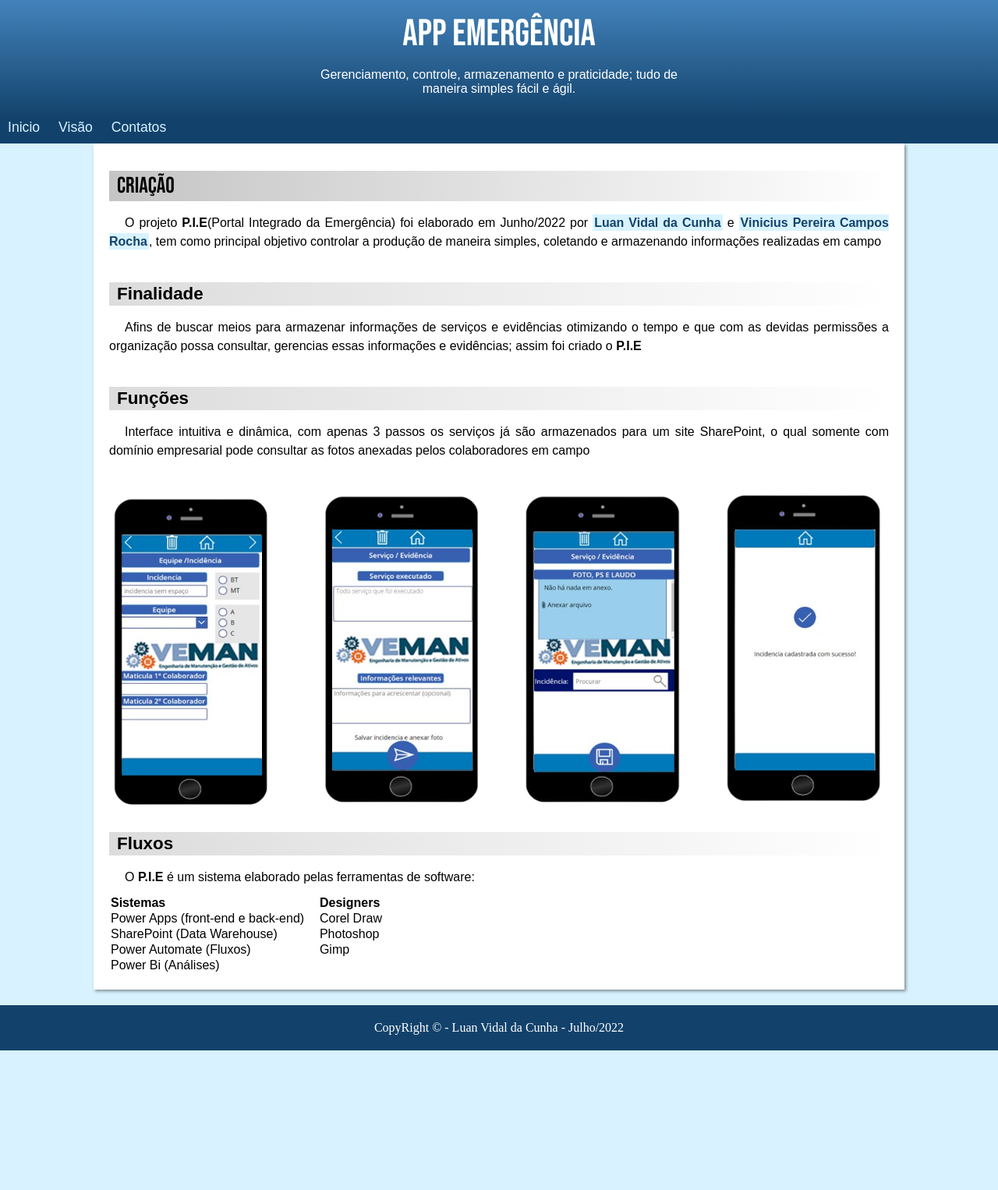
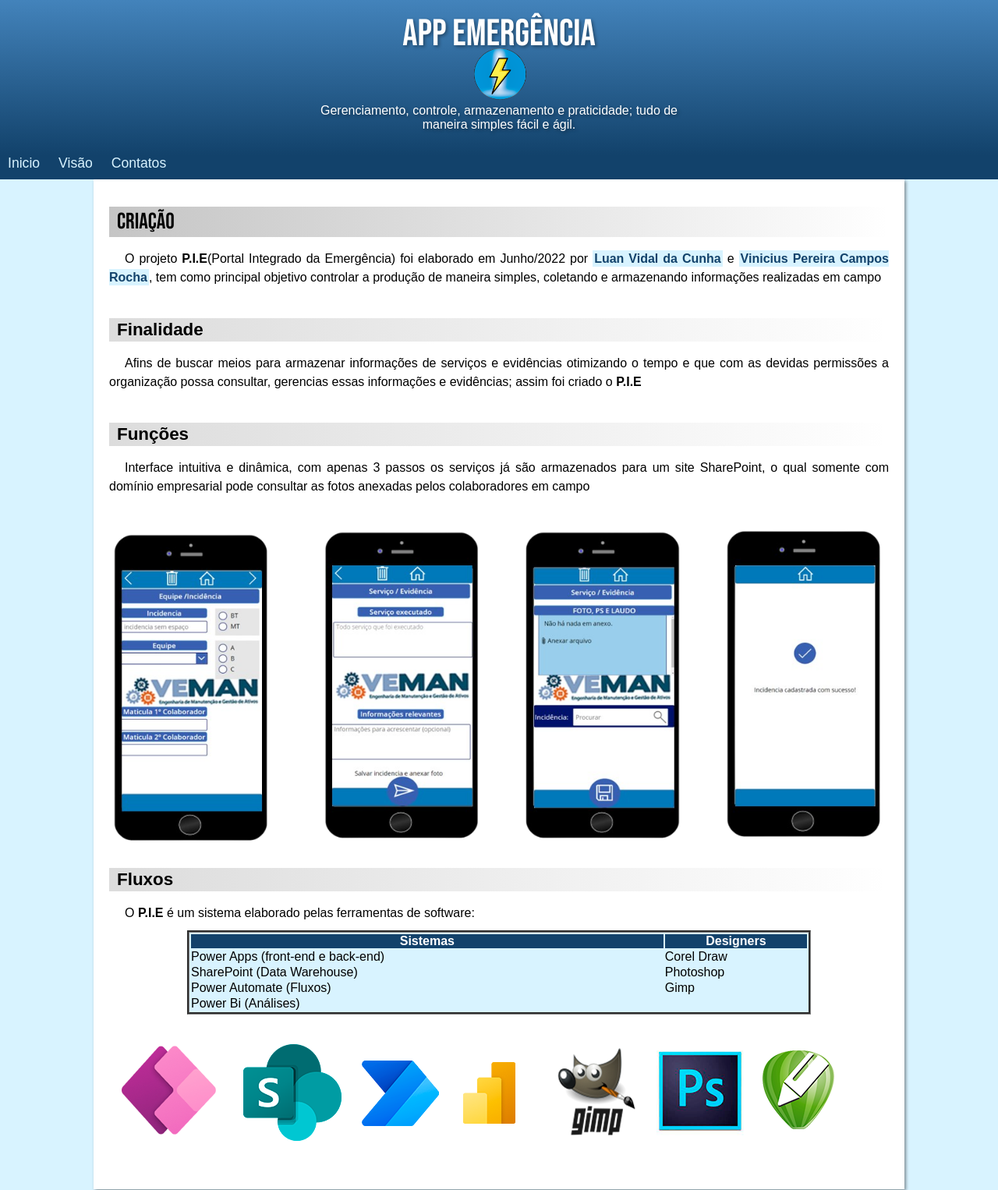
Before and after one commit to Vidall/projeto-app, a plain HTML site: page index.html in a window 1280 px wide. Shown: the top 1526 px of the page at 78% size. Before the commit the page ends 1347 px from the top, so only its background shows below. Drawn offline with Linux system fonts and the light colour scheme.

Commit message:
Atualizações

```diff
--- a/css/style.css
+++ b/css/style.css
@@ -28,12 +28,20 @@ header {
     text-align: center;
     background-image: linear-gradient(to bottom, #4383bb, #12426b);
 }
+header div.img-cabecalho{
+    display: block;
+}
+header img{
+    width: 75px;
+    height: 75px;
+}
 header h1 {
     font-size: 3em;
     font-family: var(--fonte-destaque);
     font-weight: normal;
     padding-top: 15px;
-    margin-bottom: 15px;
+    margin-bottom: -18px;
+    text-shadow: 2px 2px 4px rgba(0, 0, 0, 0.384);
 }
 header p {
     font-family: var(--fonte-padrao);
@@ -43,6 +51,7 @@ header p {
     padding-left: 5%;
     padding-right: 5%;
     padding-bottom: 30px;
+    text-shadow: 2px 2px 4px rgba(0, 0, 0, 0.384);
 }
 
 /*Formatação do Menu*/
@@ -112,6 +121,7 @@ main img.pequena {
     max-width: 100%;
     margin: auto;
     display: block;
+    text-align: center;
 }
 main p.fluxo {
     margin-bottom: 10px;
@@ -125,6 +135,19 @@ main li {
 }
 article {
     padding-top: 15px;
+}
+table {
+    background-color: var(--cor01);
+    margin: auto;
+    min-width: 80%;
+    border-style: groove;
+}
+
+
+table tr.titulo1 {
+    background-color: var(--cor04);
+    text-align: center;
+    color: white;
 }
 
 /*Rodapé*/
--- a/index.html
+++ b/index.html
@@ -11,6 +11,7 @@
 <body>
     <header>
         <h1>App Emergência</h1>
+        <div class="img-cabecalho"><img src="imagens/Icone.png" alt="icone"></div>
         <p>Gerenciamento, controle, armazenamento e praticidade; tudo de maneira simples fácil e ágil.</p>
     </header>
     <nav>
@@ -32,14 +33,19 @@
             </picture>
             <h2>Fluxos</h2>
             <p class="fluxo">O <strong>P.I.E</strong> é um sistema elaborado pelas ferramentas de software:</p>
-            <table>
-                <tr><td><strong>Sistemas</strong></td><td><strong>Designers</strong></td></tr>
-                <tr><td>Power Apps (front-end e back-end) &nbsp;&nbsp;&nbsp;</td><td>Corel Draw</td></tr>
-                <tr><td>SharePoint (Data Warehouse)</td><td>Photoshop</td></tr>
-                <tr><td>Power Automate (Fluxos)</td><td>Gimp</td></tr>
-                <tr><td>Power Bi (Análises)</td></tr>
-
-            </table>
+            <aside>
+                <table>
+                    <tr class="titulo1"><td class="columnA"><strong>Sistemas</strong></td><td class="columnB"><strong>Designers</strong></td></tr>
+                    <tr><td class="columnA">Power Apps (front-end e back-end) &nbsp;&nbsp;&nbsp;</td><td class="columnB">Corel Draw</td></tr>
+                    <tr><td class="columnA">SharePoint (Data Warehouse)</td><td class="columnB">Photoshop</td></tr>
+                    <tr><td class="ColumnA">Power Automate (Fluxos)</td><td class="ColumnB">Gimp</td></tr>
+                    <tr><td class="columnB">Power Bi (Análises)</td></tr>
+                </table>
+                <picture>
+                    <source media="(max-width: 400px )" srcset="imagens/ferramentas-pqn.png">
+                    <img src="imagens/ferramentas.png" alt="Gimp">
+                </picture>
+            </aside>
         </article>
     </main>
     <footer>
```
Also changed, not shown: imagens/ferramentas-pqn.png (added), imagens/ferramentas.png (added), imagens/gimp.png (added), 1 other file.
